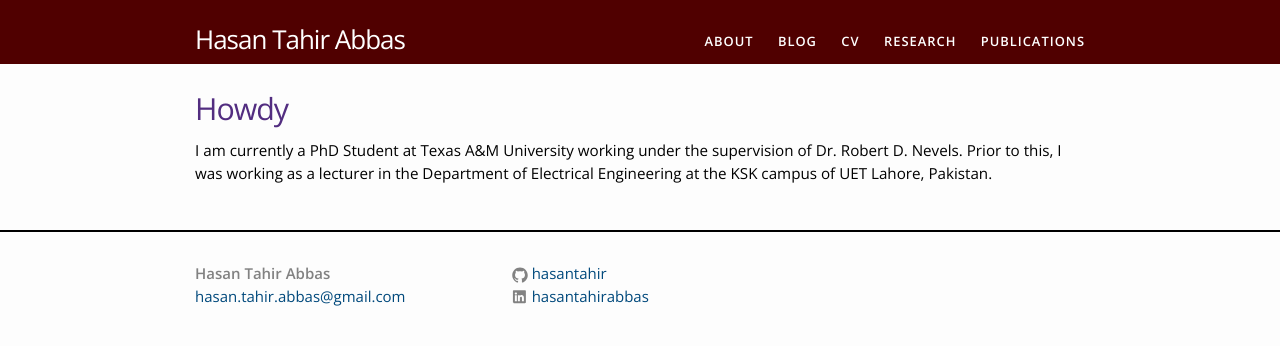
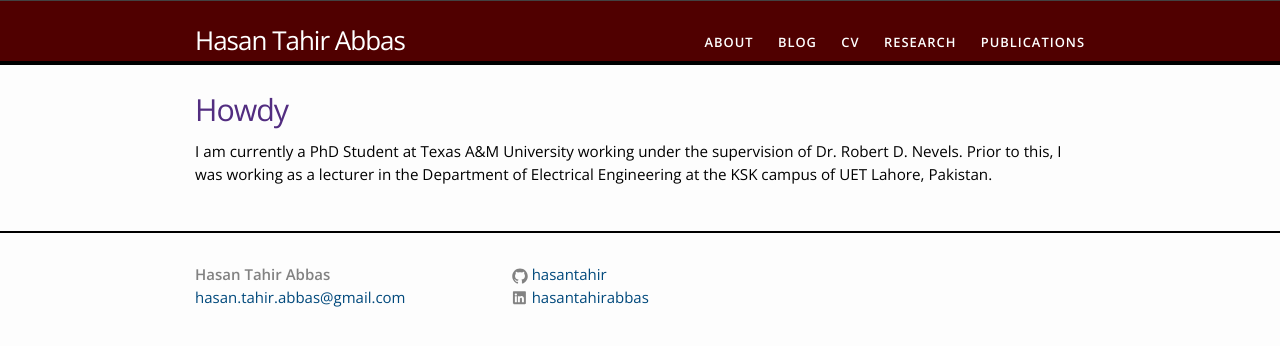
Before and after one commit to hasantahir/hasantahir.github.io, a Jekyll site: the page built from index.html, in a window 1280 px wide. Shown: the top 346 px of the page. Built offline with Jekyll 4.4.1, drawn with Linux system fonts in a browser that asks for light colours; nearby versions of some CDN libraries.

Commit message:
change border

```diff
--- a/_sass/_base.scss
+++ b/_sass/_base.scss
@@ -22,9 +22,6 @@ body {
     background-color: $background-color;
     -webkit-text-size-adjust: 100%;
 }
-
-
-
 
 /**
  * Set `margin-bottom` to maintain vertical rhythm
--- a/_sass/_header.scss
+++ b/_sass/_header.scss
@@ -2,8 +2,8 @@
  * Site header
  */
 .site-header {
-    border-top: 0px solid $grey-color-dark;
-	border-bottom: 4px solid $aggie-maroon;
+    border-top: 1px solid $grey-color-dark;
+	border-bottom: 4px solid $text-color;
     min-height: 56px;
     background: $aggie-maroon;
     // Positioning context for the mobile navigation icon
```
